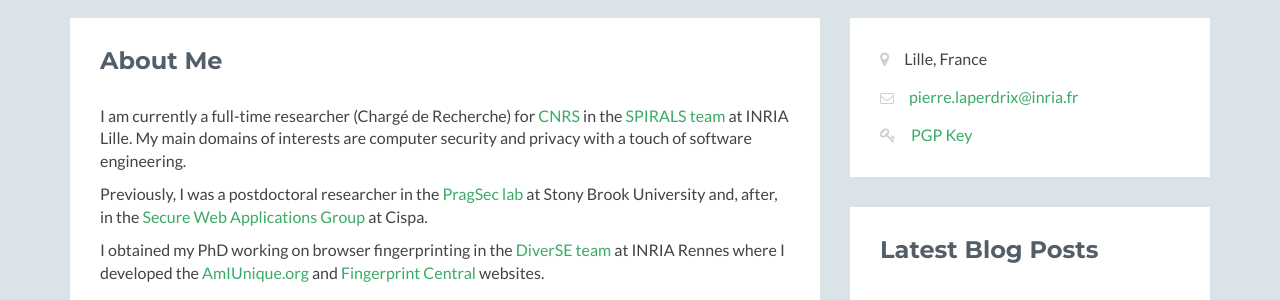
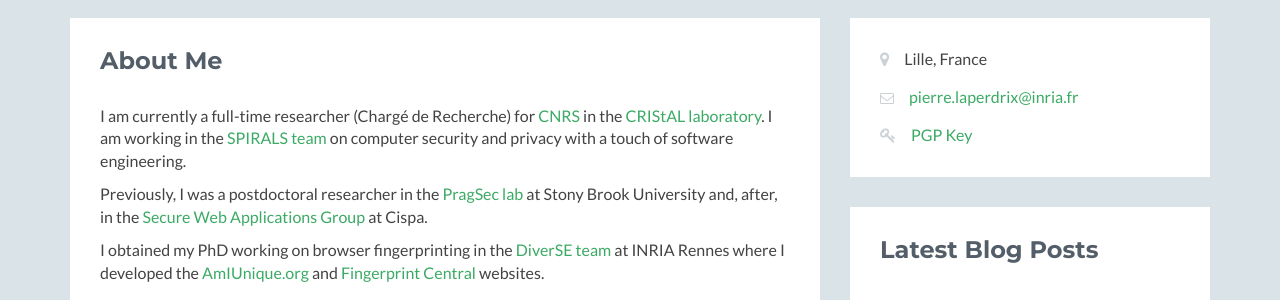
Before and after one commit to plaperdr/plaperdr.github.io, a Jekyll site: the page built from index.html, in a window 1280 px wide and 900 px high. Shown: the part 336-636 px from the top of the window. Built offline with Jekyll 4.4.1, drawn with Linux system fonts in a browser that asks for light colours.

Commit message:
Updating site

```diff
--- a/index.html
+++ b/index.html
@@ -26,9 +26,9 @@ layout: home
                 <div class="section-inner">
                     <h2 class="heading">About Me</h2>
                     <div class="content">
-                        <p>I am currently a full-time researcher (Chargé de Recherche) for <a href="https://www.cnrs.fr/en/cnrs" target="_blank">CNRS</a> in
-                            the <a href="https://team.inria.fr/spirals/" target="_blank">SPIRALS team</a> at INRIA Lille. My main domains of interests are
-                            computer security and privacy with a touch of software engineering.</p>
+                        <p>I am currently a full-time researcher (Chargé de Recherche) for <a href="https://www.cnrs.fr/en/cnrs" target="_blank">CNRS</a> in the
+                            <a href="https://www.cristal.univ-lille.fr/" target="_blank">CRIStAL laboratory</a>. I am working in the <a href="https://team.inria.fr/spirals/" target="_blank">SPIRALS team</a>
+                            on computer security and privacy with a touch of software engineering.</p>
                         <p>Previously, I was a postdoctoral researcher in the <a href="https://securitee.org/lab.html" target="_blank">PragSec lab</a> at Stony Brook University
                             and, after, in the <a href="https://swag.cispa.saarland/" target="_blank">Secure Web Applications Group</a> at Cispa.</p>
                         <p>I obtained my PhD working on browser fingerprinting in the <a href="https://diverse.irisa.fr/" target="_blank">DiverSE team</a> at INRIA Rennes
```
